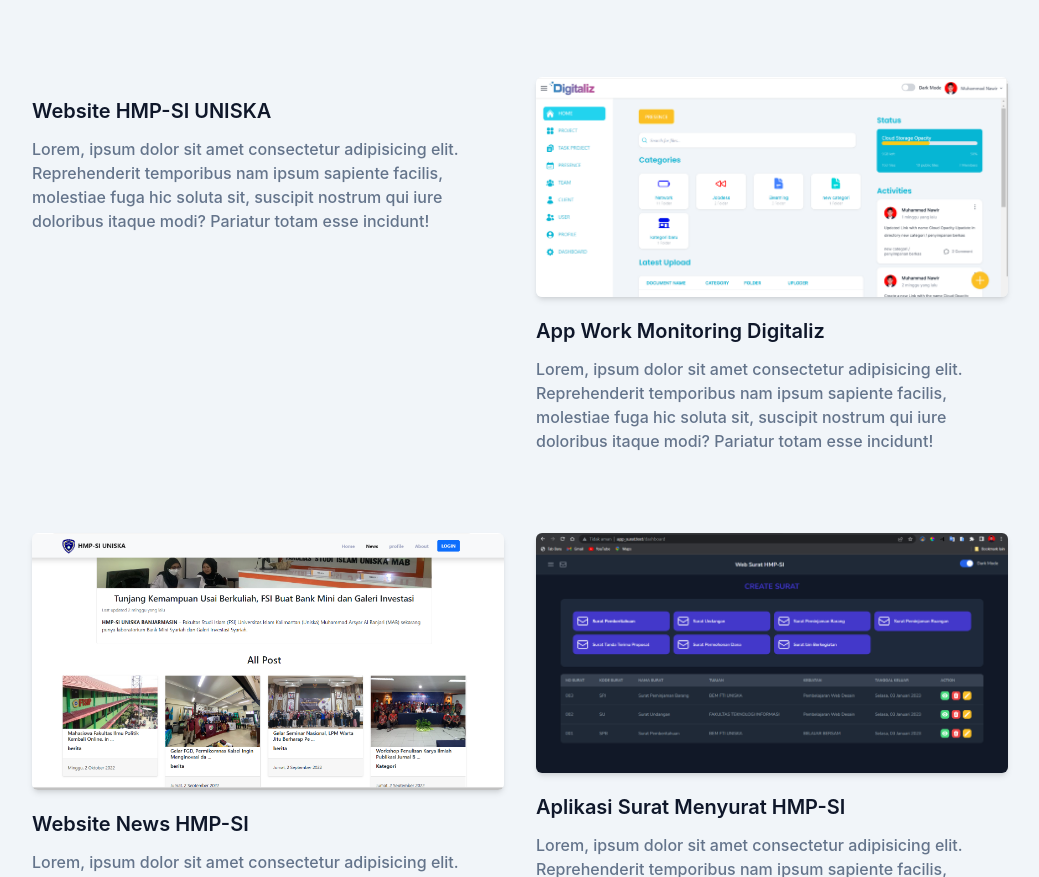
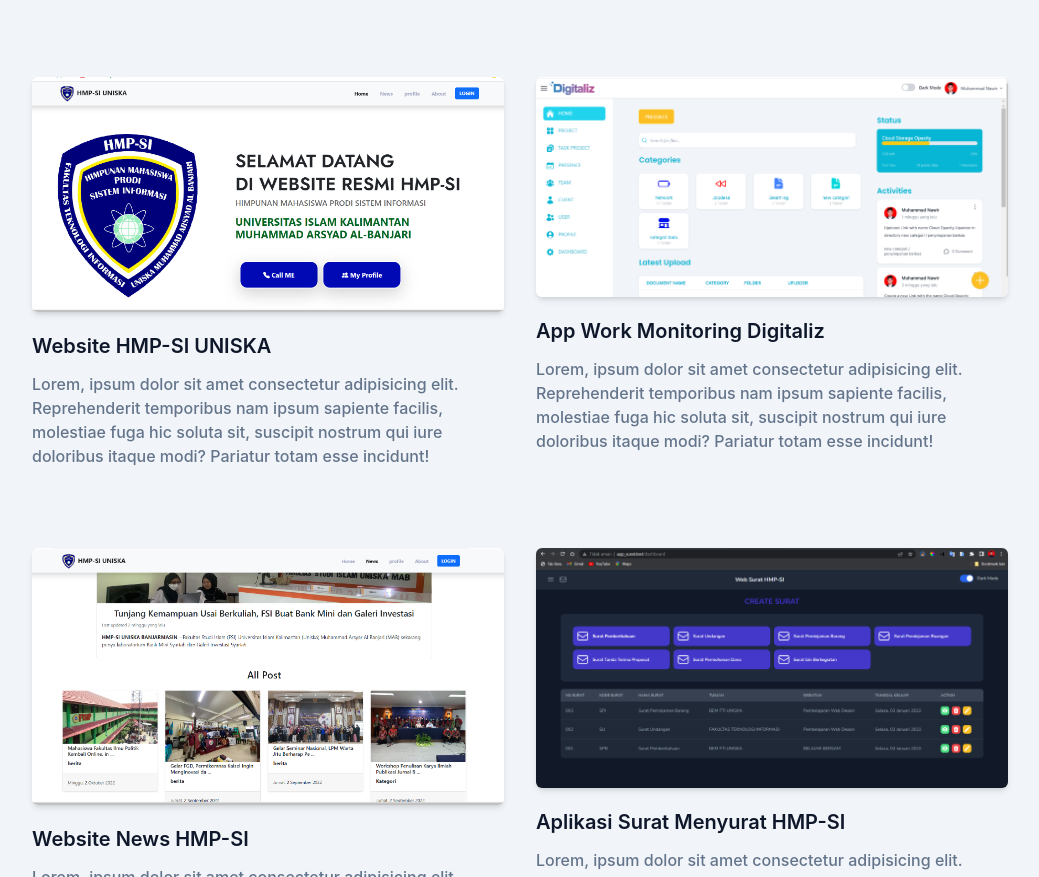
Before and after one commit to nawir177/portfolio-tailwind-css, a website: page index.html in a window 1280 px wide. Shown: the part 1217-2094 px from the top of the page, without its empty margins (120-1159 px from the left). Drawn offline with nearby package versions, Linux system fonts and the light colour scheme; the site is published under a folder, as on GitHub Pages, so addresses that start at the root find nothing.

Commit message:
Update index.html

```diff
--- a/index.html
+++ b/index.html
@@ -188,7 +188,7 @@
             <div class="w-full px-4 flex flex-wrap justify-center xl:w-10/12 xl:mx-auto">
                <div class="mb-12 p-4 md:w-1/2">
                   <div class="rounded-md shadow-md overflow-hidden">
-                     <img src="/img/portfolio/1.png" alt="" width="w-full">
+                     <img src="img/portfolio/1.png" alt="" width="w-full">
                   </div>
                   <h3 class="font-semibold text-xl text-dark mt-5 mb-3">Website HMP-SI UNISKA</h3>
                   <p class="text-base font-medium text-secondary">
@@ -197,6 +197,7 @@
                      Pariatur totam esse incidunt!
                   </p>
                </div>
+
 
                <div class="mb-12 p-4 md:w-1/2">
                   <div class="rounded-md shadow-md overflow-hidden">
```
